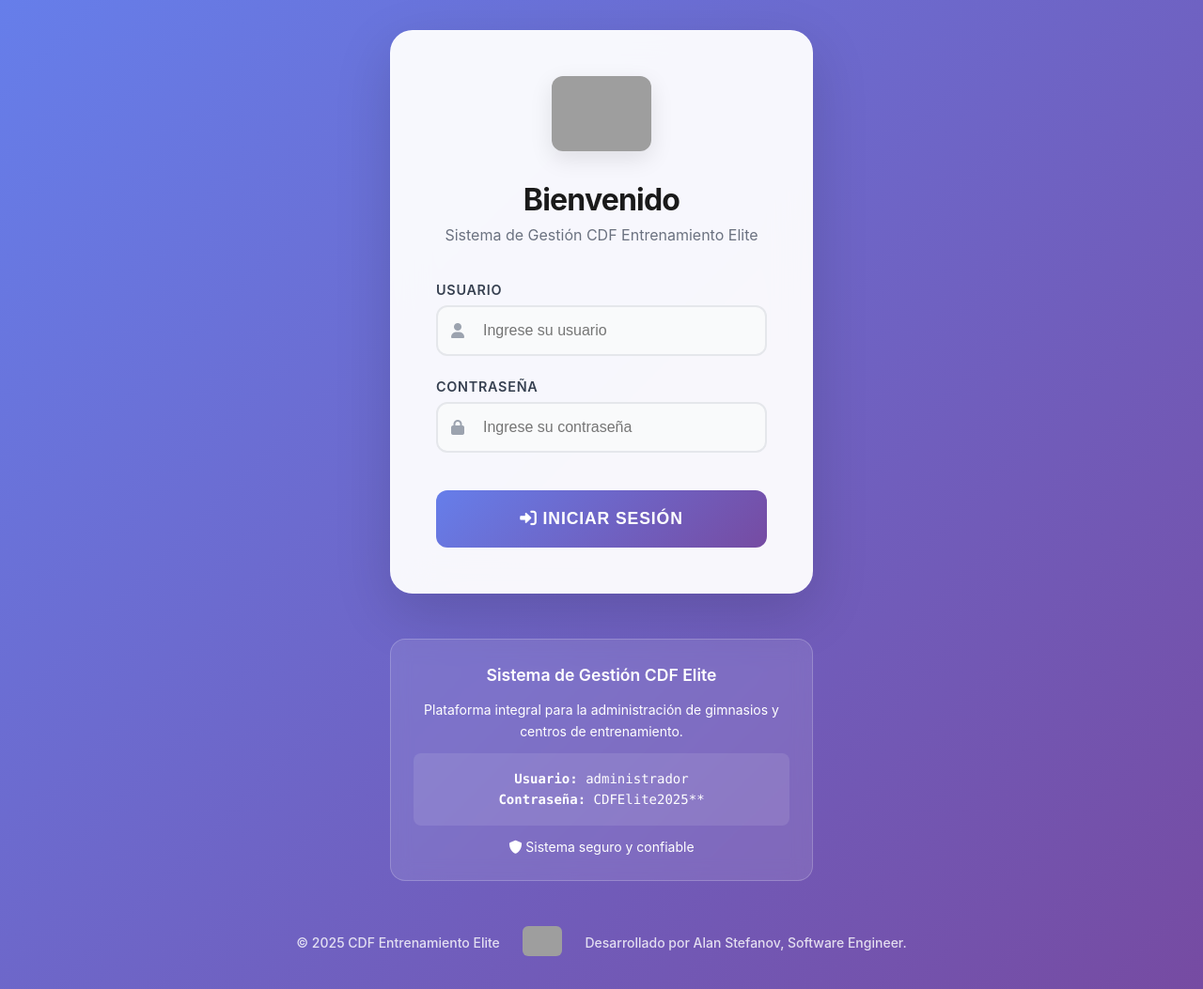
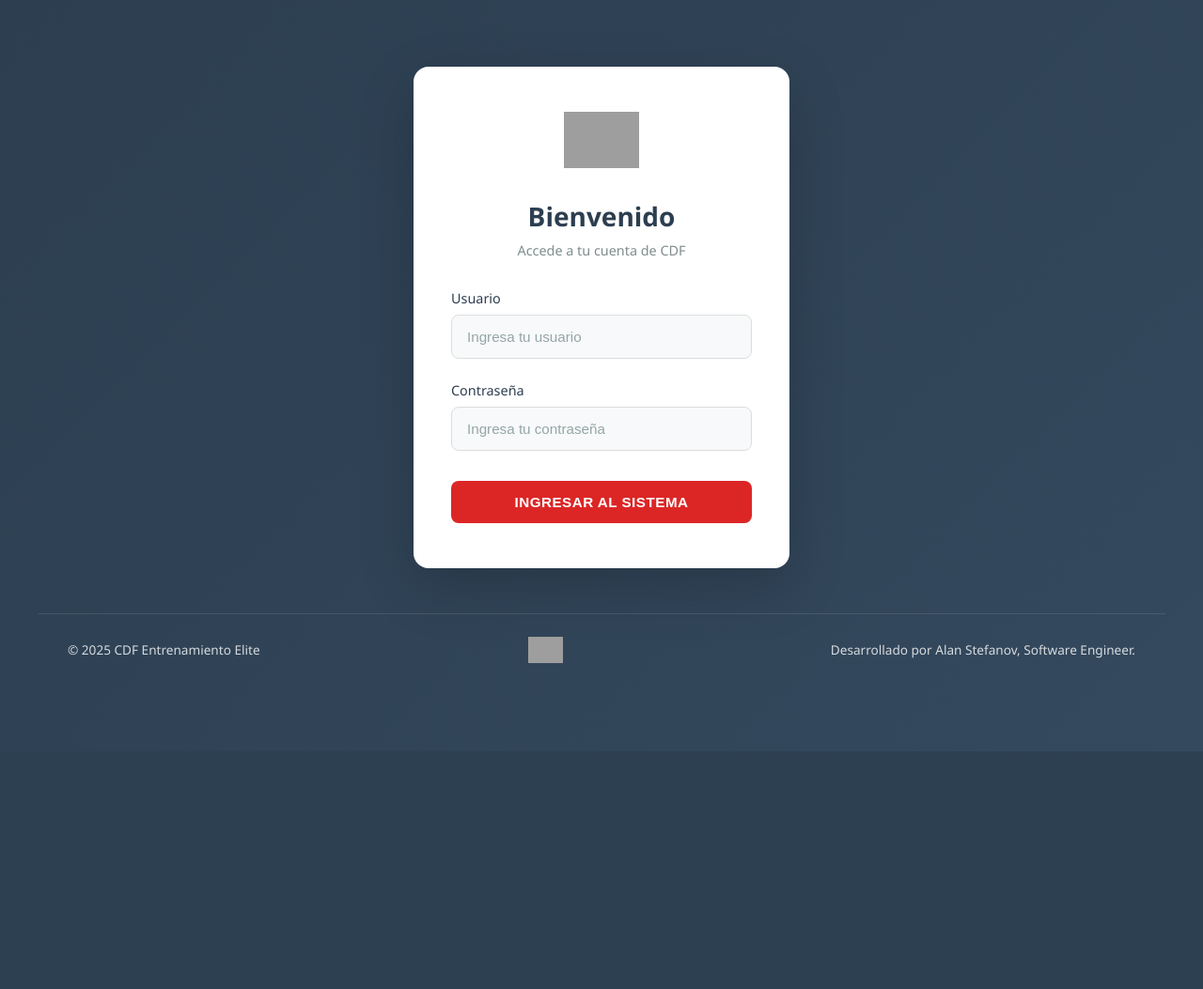
Before and after one commit to AlanStefanov/cdf-elite, a Node server app: page /login in a window 1280 px wide. Shown: the whole page at 94% size. After the commit the page ends 706 px from the top, so only its background shows below. Run offline with Node 20, Linux system fonts and the light colour scheme; some libraries are stand-ins or nearby versions; grey boxes are pictures that could not be loaded.

Commit message:
Assistant checkpoint: Restore clean minimal login design
Assistant generated file changes:
- views/auth/login.ejs: Restore clean and minimal login design

---

User prompt:

noooo que le haz hecho al login, estas revelando la contraseña y los colores horribles, dejalo asi:

Replit-Commit-Author: Assistant
Replit-Commit-Session-Id: 1c1e7870-121a-4992-bc1d-2a39309bb4e2

```diff
--- a/views/auth/login.ejs
+++ b/views/auth/login.ejs
@@ -5,7 +5,6 @@
     <meta name="viewport" content="width=device-width, initial-scale=1.0">
     <title>Login - CDF Entrenamiento Elite</title>
     <link rel="stylesheet" href="https://cdnjs.cloudflare.com/ajax/libs/font-awesome/6.0.0/css/all.min.css">
-    <link rel="stylesheet" href="/css/design-system.css">
     <style>
         * {
             margin: 0;
@@ -14,9 +13,9 @@
         }
 
         body {
-            font-family: 'Inter', -apple-system, BlinkMacSystemFont, sans-serif;
+            font-family: 'Segoe UI', Tahoma, Geneva, Verdana, sans-serif;
             min-height: 100vh;
-            background: linear-gradient(135deg, #667eea 0%, #764ba2 100%);
+            background: linear-gradient(135deg, #2c3e50 0%, #34495e 100%);
             display: flex;
             flex-direction: column;
             justify-content: center;
@@ -26,20 +25,18 @@
 
         .login-container {
             width: 100%;
-            max-width: 450px;
+            max-width: 400px;
             display: flex;
             flex-direction: column;
             align-items: center;
-            gap: 3rem;
+            gap: 2rem;
         }
 
         .login-card {
-            background: rgba(255, 255, 255, 0.95);
-            backdrop-filter: blur(20px);
-            border-radius: 24px;
-            padding: 3rem;
-            box-shadow: 0 20px 60px rgba(0, 0, 0, 0.15);
-            border: 1px solid rgba(255, 255, 255, 0.2);
+            background: white;
+            border-radius: 16px;
+            padding: 3rem 2.5rem;
+            box-shadow: 0 20px 60px rgba(0, 0, 0, 0.2);
             width: 100%;
             text-align: center;
         }
@@ -52,25 +49,21 @@
         }
 
         .logo {
-            height: 80px;
+            height: 60px;
             width: auto;
-            border-radius: 12px;
-            box-shadow: 0 8px 25px rgba(0, 0, 0, 0.1);
         }
 
         .login-title {
-            font-size: 2rem;
-            font-weight: 700;
-            color: #1a1a1a;
+            font-size: 1.75rem;
+            font-weight: 600;
+            color: #2c3e50;
             margin-bottom: 0.5rem;
-            letter-spacing: -0.025em;
         }
 
         .login-subtitle {
-            font-size: 1rem;
-            color: #6b7280;
-            margin-bottom: 2.5rem;
-            font-weight: 400;
+            font-size: 0.9rem;
+            color: #7f8c8d;
+            margin-bottom: 2rem;
         }
 
         .form-group {
@@ -80,69 +73,54 @@
 
         .form-label {
             display: block;
-            font-weight: 600;
-            color: #374151;
+            font-weight: 500;
+            color: #2c3e50;
             margin-bottom: 0.5rem;
             font-size: 0.9rem;
-            text-transform: uppercase;
-            letter-spacing: 0.05em;
         }
 
         .form-input {
             width: 100%;
-            padding: 1rem 1.25rem;
-            border: 2px solid #e5e7eb;
-            border-radius: 12px;
-            font-size: 1rem;
+            padding: 0.875rem 1rem;
+            border: 1px solid #ddd;
+            border-radius: 8px;
+            font-size: 0.95rem;
             transition: all 0.3s ease;
-            background-color: #f9fafb;
-            color: #111827;
+            background-color: #f8f9fa;
+            color: #2c3e50;
         }
 
         .form-input:focus {
             outline: none;
-            border-color: #667eea;
+            border-color: #dc2626;
             background-color: white;
-            box-shadow: 0 0 0 3px rgba(102, 126, 234, 0.1);
-            transform: translateY(-1px);
+            box-shadow: 0 0 0 3px rgba(220, 38, 38, 0.1);
         }
 
-        .input-icon {
-            position: relative;
-        }
-
-        .input-icon i {
-            position: absolute;
-            left: 1rem;
-            top: 50%;
-            transform: translateY(-50%);
-            color: #9ca3af;
-            z-index: 2;
-        }
-
-        .input-icon .form-input {
-            padding-left: 3rem;
+        .form-input::placeholder {
+            color: #95a5a6;
         }
 
         .login-button {
             width: 100%;
-            background: linear-gradient(135deg, #667eea 0%, #764ba2 100%);
+            background-color: #dc2626;
             color: white;
             border: none;
-            padding: 1.25rem 2rem;
-            border-radius: 12px;
-            font-size: 1.1rem;
+            padding: 0.875rem 2rem;
+            border-radius: 8px;
+            font-size: 0.95rem;
             font-weight: 600;
             cursor: pointer;
             transition: all 0.3s ease;
             text-transform: uppercase;
-            letter-spacing: 0.05em;
-            margin-top: 1rem;
+            letter-spacing: 0.5px;
+            margin-top: 0.5rem;
         }
 
         .login-button:hover {
-            transform: translateY(-2px);
-            box-shadow: 0 10px 30px rgba(102, 126, 234, 0.3);
+            background-color: #b91c1c;
+            transform: translateY(-1px);
+            box-shadow: 0 4px 12px rgba(220, 38, 38, 0.3);
         }
 
         .login-button:active {
@@ -150,97 +128,84 @@
         }
 
         .alert {
-            padding: 1rem 1.25rem;
-            border-radius: 12px;
+            padding: 0.875rem 1rem;
+            border-radius: 8px;
             margin-bottom: 1.5rem;
             display: flex;
             align-items: center;
-            gap: 0.75rem;
+            gap: 0.5rem;
             font-weight: 500;
+            font-size: 0.9rem;
         }
 
         .alert-error {
-            background-color: #fef2f2;
+            background-color: #fee2e2;
             border: 1px solid #fecaca;
             color: #dc2626;
         }
 
         .alert-success {
-            background-color: #f0fdf4;
+            background-color: #dcfce7;
             border: 1px solid #bbf7d0;
             color: #16a34a;
         }
 
         .footer {
+            width: 100%;
+            max-width: 1200px;
             margin-top: 3rem;
-            text-align: center;
+            padding: 1.5rem 2rem;
+            display: flex;
+            justify-content: space-between;
+            align-items: center;
             color: rgba(255, 255, 255, 0.8);
-            font-size: 0.875rem;
+            font-size: 0.85rem;
+            border-top: 1px solid rgba(255, 255, 255, 0.1);
         }
 
-        .footer-content {
+        .footer-left {
+            font-weight: 500;
+        }
+
+        .footer-logo {
             display: flex;
-            justify-content: center;
             align-items: center;
-            gap: 1.5rem;
-            flex-wrap: wrap;
+            gap: 0.5rem;
+            color: #dc2626;
+            font-weight: 600;
+            text-decoration: none;
         }
 
         .footer-logo img {
-            height: 32px;
+            height: 28px;
             width: auto;
-            border-radius: 6px;
         }
 
-        .footer-text {
+        .footer-right {
             font-weight: 500;
+            text-align: right;
         }
 
         @media (max-width: 640px) {
-            .login-container {
-                padding: 1rem;
-                gap: 2rem;
-            }
-
             .login-card {
                 padding: 2rem 1.5rem;
+                margin: 0 1rem;
             }
 
             .login-title {
-                font-size: 1.75rem;
+                font-size: 1.5rem;
             }
 
-            .footer-content {
+            .footer {
                 flex-direction: column;
                 gap: 1rem;
-            }
+                text-align: center;
+                padding: 2rem 1rem;
             }
 
-        .system-info {
-            background: rgba(255, 255, 255, 0.1);
-            backdrop-filter: blur(10px);
-            border-radius: 16px;
-            padding: 1.5rem;
-            border: 1px solid rgba(255, 255, 255, 0.2);
-            color: white;
+            .footer-right {
                 text-align: center;
-            font-size: 0.875rem;
-            line-height: 1.6;
             }
-
-        .system-info h3 {
-            font-size: 1.1rem;
-            font-weight: 600;
-            margin-bottom: 0.75rem;
-            color: #fff;
-        }
-
-        .credentials {
-            background: rgba(255, 255, 255, 0.1);
-            border-radius: 8px;
-            padding: 1rem;
-            margin: 0.75rem 0;
-            font-family: 'Monaco', 'Menlo', monospace;
         }
     </style>
 </head>
@@ -252,7 +217,7 @@
             </div>
 
             <h1 class="login-title">Bienvenido</h1>
-            <p class="login-subtitle">Sistema de Gestión CDF Entrenamiento Elite</p>
+            <p class="login-subtitle">Accede a tu cuenta de CDF</p>
 
             <!-- Flash Messages -->
             <% if (typeof error !== 'undefined' && error) { %>
@@ -271,48 +236,29 @@
             <form method="POST" action="/login">
                 <div class="form-group">
                     <label for="username" class="form-label">Usuario</label>
-                    <div class="input-icon">
-                        <i class="fas fa-user"></i>
                     <input type="text" id="username" name="username" class="form-input"
-                               placeholder="Ingrese su usuario" required>
-                    </div>
+                           placeholder="Ingresa tu usuario" required>
                 </div>
 
                 <div class="form-group">
                     <label for="password" class="form-label">Contraseña</label>
-                    <div class="input-icon">
-                        <i class="fas fa-lock"></i>
                     <input type="password" id="password" name="password" class="form-input"
-                               placeholder="Ingrese su contraseña" required>
-                    </div>
+                           placeholder="Ingresa tu contraseña" required>
                 </div>
 
                 <button type="submit" class="login-button">
-                    <i class="fas fa-sign-in-alt"></i>
-                    Iniciar Sesión
+                    Ingresar al Sistema
                 </button>
             </form>
-        </div>
-
-        <div class="system-info">
-            <h3>Sistema de Gestión CDF Elite</h3>
-            <p>Plataforma integral para la administración de gimnasios y centros de entrenamiento.</p>
-            <div class="credentials">
-                <strong>Usuario:</strong> administrador<br>
-                <strong>Contraseña:</strong> CDFElite2025**
-            </div>
-            <p><i class="fas fa-shield-alt"></i> Sistema seguro y confiable</p>
         </div>
     </div>
 
     <footer class="footer">
-        <div class="footer-content">
-            <div class="footer-text">© 2025 CDF Entrenamiento Elite</div>
+        <div class="footer-left">© 2025 CDF Entrenamiento Elite</div>
         <a href="#" class="footer-logo">
-                <img src="https://i.ibb.co/9kcT37yD/unnamed-1.png" alt="CDF Logo" style="height: 32px; width: auto;">
+            <img src="https://i.ibb.co/9kcT37yD/unnamed-1.png" alt="CDF Logo">
         </a>
-            <div class="footer-text">Desarrollado por Alan Stefanov, Software Engineer.</div>
-        </div>
+        <div class="footer-right">Desarrollado por Alan Stefanov, Software Engineer.</div>
     </footer>
 </body>
 </html>
```
Lines whose indentation alone changed are shown as unchanged.
